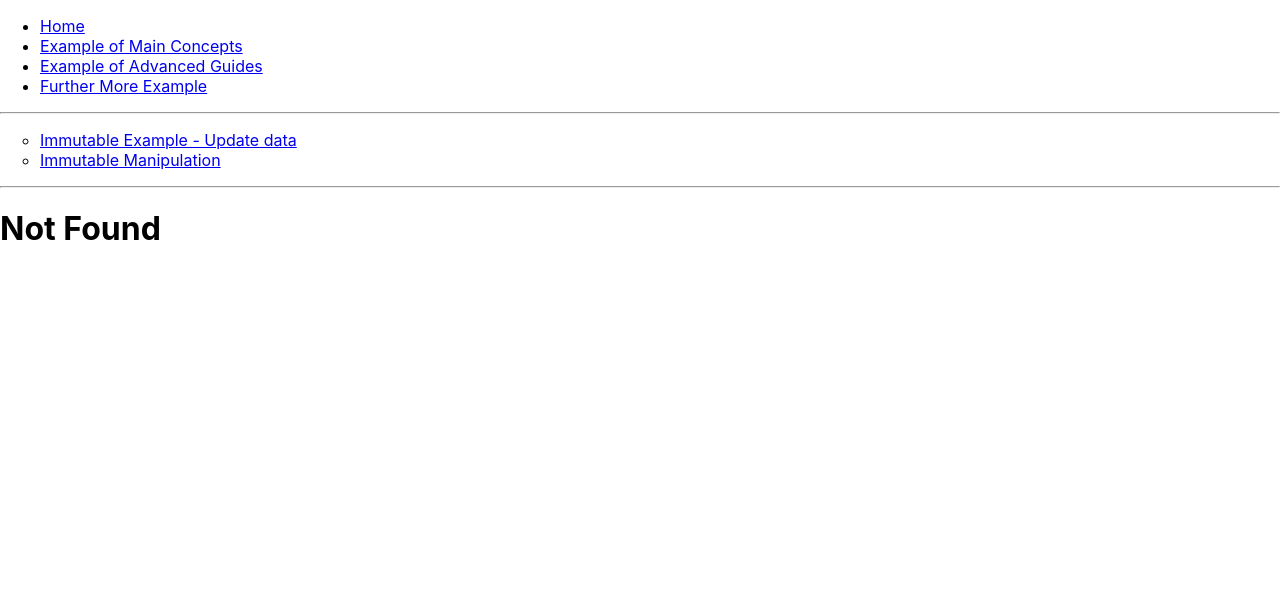
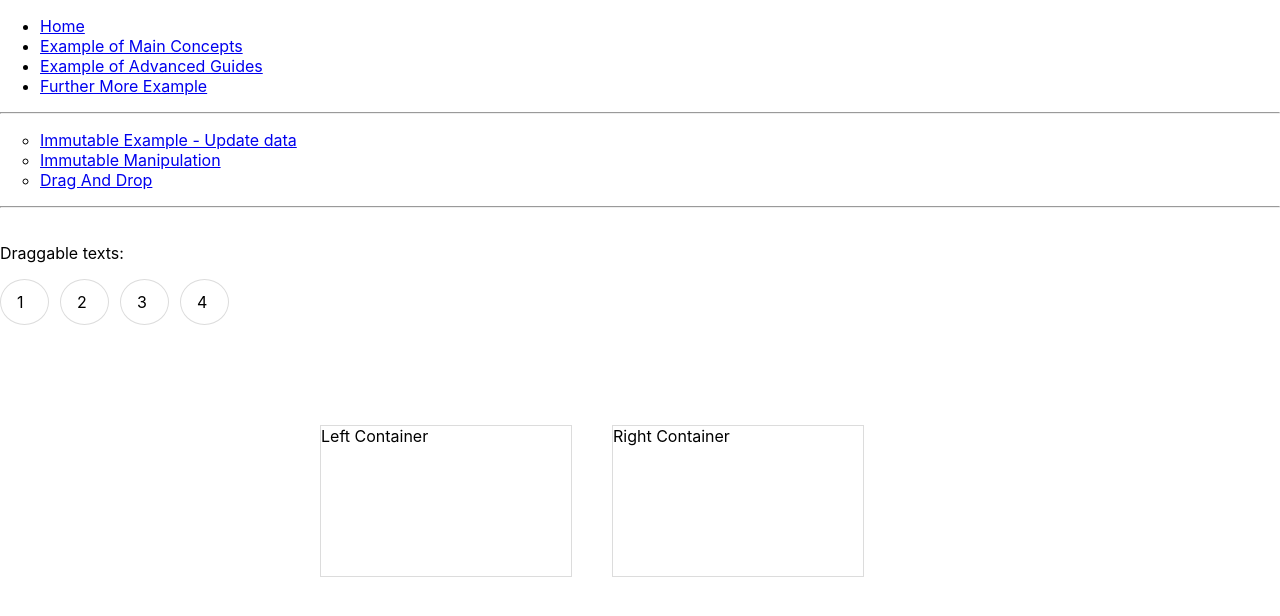
Before and after one commit to hapumee/react-basic, a React (Create React App) app: page /example-further-more/drag-drop in a window 1280 px wide. Before the commit this address had no page. Shown: the top 616 px of the page. Built offline with nearby package versions, Linux system fonts and the light colour scheme.

Commit message:
Drag and Drop

```diff
--- /dev/null
+++ b/src/example-further-more/DragAndDrop.js
@@ -0,0 +1,107 @@
+import React, { Component } from 'react';
+
+const styles = {
+    left: { width: '250px', height: '150px', border: '1px solid #DCDCDC', float: 'left' },
+    right: { width: '250px', height: '150px', border: '1px solid #DCDCDC', float: 'left', marginLeft: '40px' },
+    draggable: { marginTop: '35px' },
+    droppable: { margin: '0 auto', width: '50%', marginTop: '80px' },
+    para: { marginRight: '11px', border: '1px solid #DCDCDC', padding: '12px 16px', borderRadius: '50%', width: '15px', float: 'left' }
+};
+
+const items = [
+    { no: 1, text: 'This is text 1' },
+    { no: 2, text: 'This is text 2' },
+    { no: 3, text: 'This is text 3' },
+    { no: 4, text: 'This is text 4' }
+];
+
+class DragDrop extends React.Component {
+    constructor(props) {
+        super(props);
+
+        this.state = {
+            items: items,
+            leftContainer: [],
+            rightContainer: []
+        };
+    }
+
+    onDragStart = (event, text) => {
+        event.dataTransfer.dropEffect = "move";
+        event.dataTransfer.setData('text/plain', text);
+    }
+
+    allowDrop = (event) => {
+        event.preventDefault();
+    }
+
+    onDropLeft = (event) => {
+        event.preventDefault();
+
+        const data = event.dataTransfer.getData('text/plain');
+
+        let { leftContainer } = this.state;
+        leftContainer.push(data);
+
+        this.setState({ leftContainer });
+    }
+
+    onDropRight = (event) => {
+        event.preventDefault();
+
+        const data = event.dataTransfer.getData('text/plain');
+
+        let { rightContainer } = this.state;
+        rightContainer.push(data);
+
+        this.setState({ rightContainer });
+    }
+
+    render() {
+        const { items, leftContainer, rightContainer } = this.state;
+
+        return (
+            <div>
+                {/*Draggable Text Area*/}
+                <div style={styles.draggable}>
+                    Draggable texts:<br />
+                    <div style={{ display: 'inline-block' }}>
+                        {
+                            items.map((item) => {
+                                return <p style={styles.para}
+                                          draggable="true"
+                                          onDragStart={(event) => this.onDragStart(event, item.text)}
+                                >{item.no}</p>;
+                            })
+                        }
+                    </div>
+                </div>
+
+                {/*Droppable Area*/}
+                <div style={styles.droppable}>
+                    {/*Left Container*/}
+                    <div style={styles.left} onDragOver={this.allowDrop} onDrop={this.onDropLeft}>
+                        Left Container
+                        {
+                            leftContainer.map((item) => {
+                                return <p>{item}</p>;
+                            })
+                        }
+                    </div>
+
+                    {/*Right Container*/}
+                    <div style={styles.right} onDragOver={this.allowDrop} onDrop={this.onDropRight}>
+                        Right Container
+                        {
+                            rightContainer.map((item) => {
+                                return <p>{item}</p>;
+                            })
+                        }
+                    </div>
+                </div>
+            </div>
+        );
+    }
+}
+
+export default DragDrop;
--- a/src/example-further-more/ExampleFurtherMore.js
+++ b/src/example-further-more/ExampleFurtherMore.js
@@ -3,6 +3,7 @@ import { Route, Link, BrowserRouter as Router, Switch } from 'react-router-dom';
 import NotFound from '../error/NotFound';
 import ImmutableBasic from './ImmutableBasic';
 import ImmutableManipulation from './ImmutableManipulation';
+import DragDrop from './DragAndDrop';
 
 class ExampleFurtherMore extends React.Component {
     render() {
@@ -11,11 +12,13 @@ class ExampleFurtherMore extends React.Component {
                 <ul style={{listStyleType: 'circle'}}>
                     <li><Link to="/example-further-more/immutable-basic">Immutable Example - Update data</Link></li>
                     <li><Link to="/example-further-more/immutable-manipulation">Immutable Manipulation</Link></li>
+                    <li><Link to="/example-further-more/drag-drop">Drag And Drop</Link></li>
                 </ul>
                 <hr />
                 <Switch>
                     <Route path="/example-further-more/immutable-basic" component={ImmutableBasic} />
                     <Route path="/example-further-more/immutable-manipulation" component={ImmutableManipulation} />
+                    <Route path="/example-further-more/drag-drop" component={DragDrop} />
                     <Route component={NotFound} />
                 </Switch>
             </div>
```
